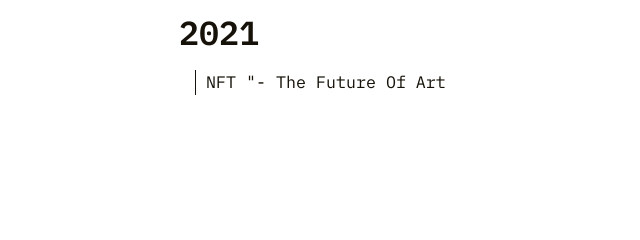
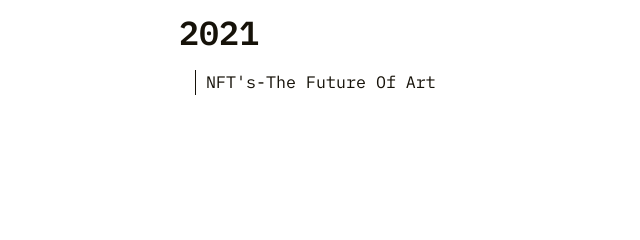
Before and after one commit to Nishu0/Nishu0.github.io, a plain HTML site: page archives/index.html in a window 1280 px wide. Shown: the part 264-504 px from the top of the page, 71-711 px from the left. Drawn offline with Linux system fonts and the light colour scheme.

Commit message:
Update index.html

```diff
--- a/archives/index.html
+++ b/archives/index.html
@@ -125,7 +125,7 @@
 
 
         <article class="archive-item">
-            <a class="archive-item-link" href="/2021/12/06/NFT/">NFT &#34- The Future Of Art</a>
+            <a class="archive-item-link" href="/2021/12/06/NFT/">NFT&#39;s-The Future Of Art</a>
             <span class="archive-item-date">Dec 6, 2021</span>
         </article>
 
```
